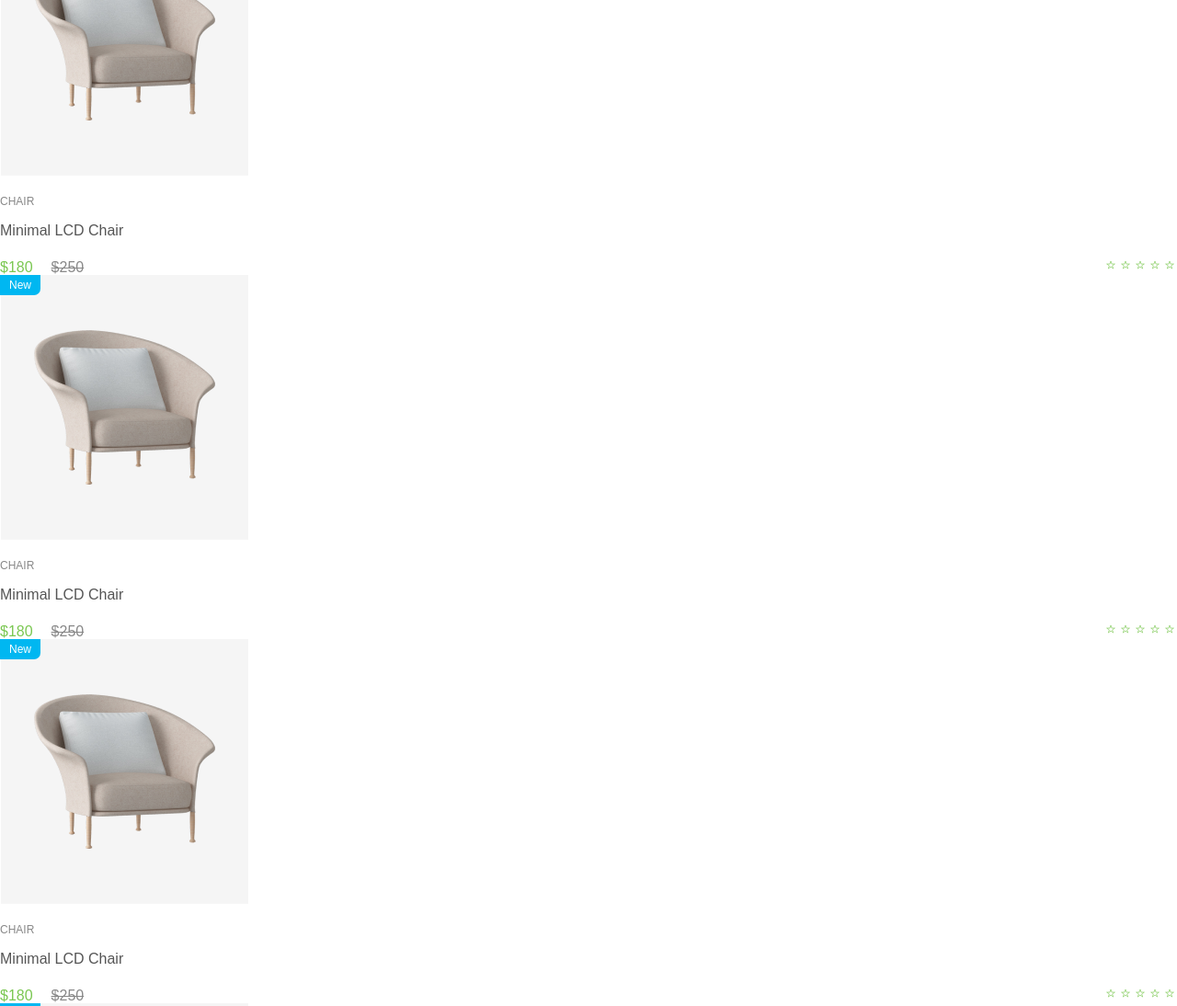
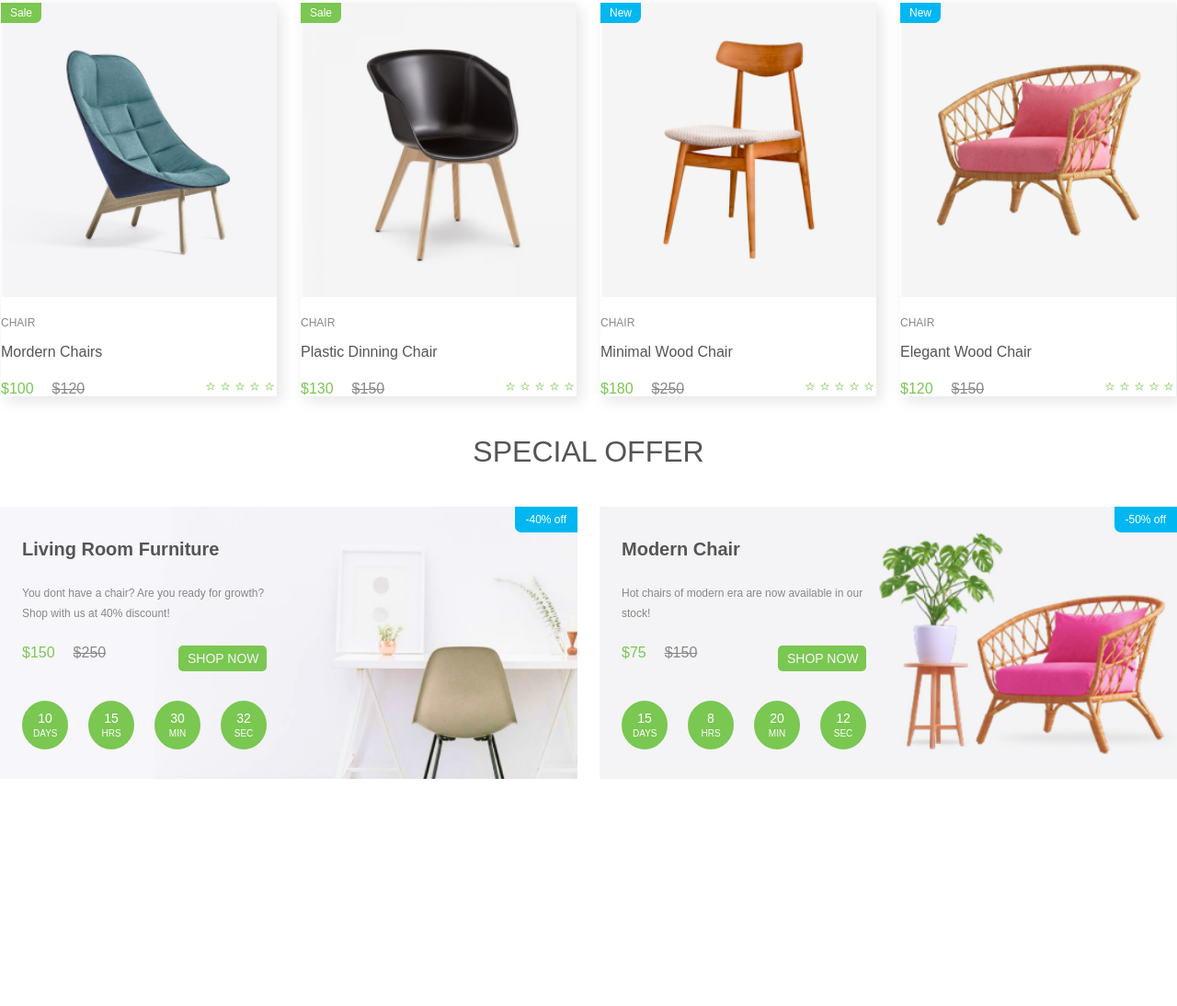
Before and after one commit to SsimbwaJoshua/Furniture-store, a plain HTML site: page index.html in a window 1280 px wide. Shown: the part 1903-2997 px from the top of the page at 92% size. After the commit the page ends 2750 px from the top, so only its background shows below. Drawn offline with nearby package versions, Linux system fonts and the light colour scheme.

Commit message:
Special offer done

```diff
--- a/index.html
+++ b/index.html
@@ -190,7 +190,7 @@
       </section>
       <section class="section">
         <div class="center section-5">
-          <p class="trending">TRENDING</p>
+          <p class="section-heading">TRENDING</p>
           <div class="trending-text">
             <p class="trendwords trending-text-1">Top Products</p>
             <p class="trendwords trending-text-2">New Arrivals</p>
@@ -203,7 +203,7 @@
                 src="landing img & icon/ch1.png"
                 alt=""
               />
-              <p class="img-grid-1-text-1">CHAIR</p>
+              <p class="img-grid-1-text-1 default">CHAIR</p>
               <p class="img-grid-1-text-2">Minimal LCD Chair</p>
               <div class="img-grid-1-text-3">
                 <div class="inner-box">
@@ -223,11 +223,126 @@
             <div class="chair-cart">
               <img
                 class="img-grid-pics"
-                src="landing img & icon/ch1.png"
+                src="landing img & icon/ch2.png"
                 alt=""
               />
-              <p class="img-grid-1-text-1">CHAIR</p>
-              <p class="img-grid-1-text-2">Minimal LCD Chair</p>
+              <p class="img-grid-1-text-1 default">CHAIR</p>
+              <p class="img-grid-1-text-2">Minimal Iconic Chair</p>
+              <div class="img-grid-1-text-3">
+                <div class="inner-box">
+                  <p class="inner-text-1">$120</p>
+                  <p class="inner-text-2">$150</p>
+                </div>
+                <div class="star-icon-box">
+                  <ion-icon class="stars-icons" name="star-outline"></ion-icon>
+                  <ion-icon class="stars-icons" name="star-outline"></ion-icon>
+                  <ion-icon class="stars-icons" name="star-outline"></ion-icon>
+                  <ion-icon class="stars-icons" name="star-outline"></ion-icon>
+                  <ion-icon class="stars-icons" name="star-outline"></ion-icon>
+                  <!-- <p class="stars-icons">stars</p> -->
+                </div>
+              </div>
+            </div>
+            <div class="chair-cart">
+              <img
+                class="img-grid-pics"
+                src="landing img & icon/ch3.png"
+                alt=""
+              />
+              <p class="img-grid-1-text-1 green-sale">CHAIR</p>
+              <p class="img-grid-1-text-2">Dinning Chairs</p>
+              <div class="img-grid-1-text-3">
+                <div class="inner-box">
+                  <p class="inner-text-1">$100</p>
+                  <p class="inner-text-2">$120</p>
+                </div>
+                <div class="star-icon-box">
+                  <ion-icon class="stars-icons" name="star-outline"></ion-icon>
+                  <ion-icon class="stars-icons" name="star-outline"></ion-icon>
+                  <ion-icon class="stars-icons" name="star-outline"></ion-icon>
+                  <ion-icon class="stars-icons" name="star-outline"></ion-icon>
+                  <ion-icon class="stars-icons" name="star-outline"></ion-icon>
+                  <!-- <p class="stars-icons">stars</p> -->
+                </div>
+              </div>
+            </div>
+            <div class="chair-cart">
+              <img
+                class="img-grid-pics"
+                src="landing img & icon/ch4.png"
+                alt=""
+              />
+              <p class="img-grid-1-text-1 green-sale">CHAIR</p>
+              <p class="img-grid-1-text-2">Buskobo Armchair</p>
+              <div class="img-grid-1-text-3">
+                <div class="inner-box">
+                  <p class="inner-text-1">$130</p>
+                  <p class="inner-text-2">$150</p>
+                </div>
+                <div class="star-icon-box">
+                  <ion-icon class="stars-icons" name="star-outline"></ion-icon>
+                  <ion-icon class="stars-icons" name="star-outline"></ion-icon>
+                  <ion-icon class="stars-icons" name="star-outline"></ion-icon>
+                  <ion-icon class="stars-icons" name="star-outline"></ion-icon>
+                  <ion-icon class="stars-icons" name="star-outline"></ion-icon>
+                  <!-- <p class="stars-icons">stars</p> -->
+                </div>
+              </div>
+            </div>
+            <div class="chair-cart">
+              <img
+                class="img-grid-pics"
+                src="landing img & icon/ch5.png"
+                alt=""
+              />
+              <p class="img-grid-1-text-1 green-sale">CHAIR</p>
+              <p class="img-grid-1-text-2">Mordern Chairs</p>
+              <div class="img-grid-1-text-3">
+                <div class="inner-box">
+                  <p class="inner-text-1">$100</p>
+                  <p class="inner-text-2">$120</p>
+                </div>
+                <div class="star-icon-box">
+                  <ion-icon class="stars-icons" name="star-outline"></ion-icon>
+                  <ion-icon class="stars-icons" name="star-outline"></ion-icon>
+                  <ion-icon class="stars-icons" name="star-outline"></ion-icon>
+                  <ion-icon class="stars-icons" name="star-outline"></ion-icon>
+                  <ion-icon class="stars-icons" name="star-outline"></ion-icon>
+                  <!-- <p class="stars-icons">stars</p> -->
+                </div>
+              </div>
+            </div>
+            <div class="chair-cart">
+              <img
+                class="img-grid-pics"
+                src="landing img & icon/ch6.png"
+                alt=""
+              />
+              <p class="img-grid-1-text-1 green-sale">CHAIR</p>
+              <p class="img-grid-1-text-2">Plastic Dinning Chair</p>
+              <div class="img-grid-1-text-3">
+                <div class="inner-box">
+                  <p class="inner-text-1">$130</p>
+                  <p class="inner-text-2">$150</p>
+                </div>
+                <div class="star-icon-box">
+                  <ion-icon class="stars-icons" name="star-outline"></ion-icon>
+                  <ion-icon class="stars-icons" name="star-outline"></ion-icon>
+                  <ion-icon class="stars-icons" name="star-outline"></ion-icon>
+                  <ion-icon class="stars-icons" name="star-outline"></ion-icon>
+                  <ion-icon class="stars-icons" name="star-outline"></ion-icon>
+                  <!-- <p class="stars-icons">stars</p> -->
+                </div>
+              </div>
+            </div>
+            <div class="chair-cart">
+              <img
+                class="img-grid-pics"
+                src="landing img & icon/ch7.png"
+                alt=""
+              />
+              <p class="img-grid-1-text-1 default">CHAIR</p>
+              <p class="img-grid-1-text-2">Minimal Wood Chair</p>
               <div class="img-grid-1-text-3">
                 <div class="inner-box">
                   <p class="inner-text-1">$180</p>
@@ -246,130 +361,15 @@
             <div class="chair-cart">
               <img
                 class="img-grid-pics"
-                src="landing img & icon/ch1.png"
+                src="landing img & icon/ch8.png"
                 alt=""
               />
-              <p class="img-grid-1-text-1">CHAIR</p>
-              <p class="img-grid-1-text-2">Minimal LCD Chair</p>
+              <p class="img-grid-1-text-1 default">CHAIR</p>
+              <p class="img-grid-1-text-2">Elegant Wood Chair</p>
               <div class="img-grid-1-text-3">
                 <div class="inner-box">
-                  <p class="inner-text-1">$180</p>
-                  <p class="inner-text-2">$250</p>
-                </div>
-                <div class="star-icon-box">
-                  <ion-icon class="stars-icons" name="star-outline"></ion-icon>
-                  <ion-icon class="stars-icons" name="star-outline"></ion-icon>
-                  <ion-icon class="stars-icons" name="star-outline"></ion-icon>
-                  <ion-icon class="stars-icons" name="star-outline"></ion-icon>
-                  <ion-icon class="stars-icons" name="star-outline"></ion-icon>
-                  <!-- <p class="stars-icons">stars</p> -->
-                </div>
-              </div>
-            </div>
-            <div class="chair-cart">
-              <img
-                class="img-grid-pics"
-                src="landing img & icon/ch1.png"
-                alt=""
-              />
-              <p class="img-grid-1-text-1">CHAIR</p>
-              <p class="img-grid-1-text-2">Minimal LCD Chair</p>
-              <div class="img-grid-1-text-3">
-                <div class="inner-box">
-                  <p class="inner-text-1">$180</p>
-                  <p class="inner-text-2">$250</p>
-                </div>
-                <div class="star-icon-box">
-                  <ion-icon class="stars-icons" name="star-outline"></ion-icon>
-                  <ion-icon class="stars-icons" name="star-outline"></ion-icon>
-                  <ion-icon class="stars-icons" name="star-outline"></ion-icon>
-                  <ion-icon class="stars-icons" name="star-outline"></ion-icon>
-                  <ion-icon class="stars-icons" name="star-outline"></ion-icon>
-                  <!-- <p class="stars-icons">stars</p> -->
-                </div>
-              </div>
-            </div>
-            <div class="chair-cart">
-              <img
-                class="img-grid-pics"
-                src="landing img & icon/ch1.png"
-                alt=""
-              />
-              <p class="img-grid-1-text-1">CHAIR</p>
-              <p class="img-grid-1-text-2">Minimal LCD Chair</p>
-              <div class="img-grid-1-text-3">
-                <div class="inner-box">
-                  <p class="inner-text-1">$180</p>
-                  <p class="inner-text-2">$250</p>
-                </div>
-                <div class="star-icon-box">
-                  <ion-icon class="stars-icons" name="star-outline"></ion-icon>
-                  <ion-icon class="stars-icons" name="star-outline"></ion-icon>
-                  <ion-icon class="stars-icons" name="star-outline"></ion-icon>
-                  <ion-icon class="stars-icons" name="star-outline"></ion-icon>
-                  <ion-icon class="stars-icons" name="star-outline"></ion-icon>
-                  <!-- <p class="stars-icons">stars</p> -->
-                </div>
-              </div>
-            </div>
-            <div class="chair-cart">
-              <img
-                class="img-grid-pics"
-                src="landing img & icon/ch1.png"
-                alt=""
-              />
-              <p class="img-grid-1-text-1">CHAIR</p>
-              <p class="img-grid-1-text-2">Minimal LCD Chair</p>
-              <div class="img-grid-1-text-3">
-                <div class="inner-box">
-                  <p class="inner-text-1">$180</p>
-                  <p class="inner-text-2">$250</p>
-                </div>
-                <div class="star-icon-box">
-                  <ion-icon class="stars-icons" name="star-outline"></ion-icon>
-                  <ion-icon class="stars-icons" name="star-outline"></ion-icon>
-                  <ion-icon class="stars-icons" name="star-outline"></ion-icon>
-                  <ion-icon class="stars-icons" name="star-outline"></ion-icon>
-                  <ion-icon class="stars-icons" name="star-outline"></ion-icon>
-                  <!-- <p class="stars-icons">stars</p> -->
-                </div>
-              </div>
-            </div>
-            <div class="chair-cart">
-              <img
-                class="img-grid-pics"
-                src="landing img & icon/ch1.png"
-                alt=""
-              />
-              <p class="img-grid-1-text-1">CHAIR</p>
-              <p class="img-grid-1-text-2">Minimal LCD Chair</p>
-              <div class="img-grid-1-text-3">
-                <div class="inner-box">
-                  <p class="inner-text-1">$180</p>
-                  <p class="inner-text-2">$250</p>
-                </div>
-                <div class="star-icon-box">
-                  <ion-icon class="stars-icons" name="star-outline"></ion-icon>
-                  <ion-icon class="stars-icons" name="star-outline"></ion-icon>
-                  <ion-icon class="stars-icons" name="star-outline"></ion-icon>
-                  <ion-icon class="stars-icons" name="star-outline"></ion-icon>
-                  <ion-icon class="stars-icons" name="star-outline"></ion-icon>
-                  <!-- <p class="stars-icons">stars</p> -->
-                </div>
-              </div>
-            </div>
-            <div class="chair-cart">
-              <img
-                class="img-grid-pics"
-                src="landing img & icon/ch1.png"
-                alt=""
-              />
-              <p class="img-grid-1-text-1">CHAIR</p>
-              <p class="img-grid-1-text-2">Minimal LCD Chair</p>
-              <div class="img-grid-1-text-3">
-                <div class="inner-box">
-                  <p class="inner-text-1">$180</p>
-                  <p class="inner-text-2">$250</p>
+                  <p class="inner-text-1">$120</p>
+                  <p class="inner-text-2">$150</p>
                 </div>
                 <div class="star-icon-box">
                   <ion-icon class="stars-icons" name="star-outline"></ion-icon>
@@ -382,6 +382,83 @@
               </div>
             </div>
           </div>
+          <div class="changing-dots"></div>
+        </div>
+      </section>
+      <section class="section">
+        <div class="center section-6">
+          <p class="section-heading">SPECIAL OFFER</p>
+          <div class="the-offers">
+            <div class="offering-1 offer-1">
+              <div class="divider-1">
+                <p class="offer-text-1">Living Room Furniture</p>
+                <p class="offer-text-2">
+                  You dont have a chair? Are you ready for growth? Shop with us
+                  at 40% discount!
+                </p>
+                <div class="offer-text-3 inner-text-boxing">
+                  <div class="inner-box">
+                    <p class="inner-text-1">$150</p>
+                    <p class="inner-text-2">$250</p>
+                  </div>
+                  <a class="link--btn btn--var" href="#">SHOP NOW</a>
+                </div>
+                <div class="time--1 time">
+                  <div class="time-branches">
+                    <p class="time-1">10</p>
+                    <p class="time-2">DAYS</p>
+                  </div>
+                  <div class="time-branches">
+                    <p class="time-1">15</p>
+                    <p class="time-2">HRS</p>
+                  </div>
+                  <div class="time-branches">
+                    <p class="time-1">30</p>
+                    <p class="time-2">MIN</p>
+                  </div>
+                  <div class="time-branches">
+                    <p class="time-1">32</p>
+                    <p class="time-2">SEC</p>
+                  </div>
+                </div>
+              </div>
+              <div class="divider-2"></div>
+            </div>
+            <div class="offering-1 offer-2">
+              <div class="divider-1">
+                <p class="offer-text-1">Modern Chair</p>
+                <p class="offer-text-2">
+                  Hot chairs of modern era are now available in our stock!
+                </p>
+                <div class="offer-text-3 inner-text-boxing">
+                  <div class="inner-box">
+                    <p class="inner-text-1">$75</p>
+                    <p class="inner-text-2">$150</p>
+                  </div>
+                  <a class="link--btn btn--var" href="#">SHOP NOW</a>
+                </div>
+                <div class="time--2 time">
+                  <div class="time-branches">
+                    <p class="time-1">15</p>
+                    <p class="time-2">DAYS</p>
+                  </div>
+                  <div class="time-branches">
+                    <p class="time-1">8</p>
+                    <p class="time-2">HRS</p>
+                  </div>
+                  <div class="time-branches">
+                    <p class="time-1">20</p>
+                    <p class="time-2">MIN</p>
+                  </div>
+                  <div class="time-branches">
+                    <p class="time-1">12</p>
+                    <p class="time-2">SEC</p>
+                  </div>
+                </div>
+              </div>
+              <div class="divider-2"></div>
+            </div>
+          </div>
         </div>
       </section>
     </main>
--- a/style.css
+++ b/style.css
@@ -38,9 +38,14 @@ html {
 .section {
   margin-top: 2rem;
 }
+.section-heading {
+  font-size: 3.2rem;
+  text-align: center;
+}
 .light-text {
   color: var(--faded-text);
 }
+
 /* header and landing page */
 /* header and landing page */
 /* header and landing page */
@@ -296,10 +301,7 @@ html {
 }
 
 /* ////////////////////////section 5//////////////////////////////*/
-.trending {
-  font-size: 3.2rem;
-  text-align: center;
-}
+
 .trending-text {
   margin-top: 4.4rem;
   display: flex;
@@ -316,10 +318,18 @@ html {
 }
 
 /* ////////////////////////section 5- grid layout//////////////////////////////*/
+.img-grid-1 {
+  display: grid;
+  grid-template-columns: repeat(4, 1fr);
+  gap: 2.4rem;
+  margin: 4.4rem 0;
+}
 .chair-cart {
+  box-shadow: 5px 5px 15px rgba(0, 0, 0, 0.1);
   position: relative;
+  justify-self: center;
 }
-.chair-cart::before {
+.default::before {
   content: "New";
   background-color: #00b7f1;
   font-size: 1.2rem;
@@ -330,6 +340,20 @@ html {
   top: 0;
   left: 0;
 }
+.green-sale::before {
+  content: "Sale";
+  background-color: var(--primary-color);
+  font-size: 1.2rem;
+  padding: 0.5rem 1rem;
+  border-bottom-right-radius: 7px;
+  color: white;
+  position: absolute;
+  top: 0;
+  left: 0;
+}
+.img-grid-pics {
+  width: 30rem;
+}
 .img-grid-1-text-1 {
   margin-top: 2rem;
   font-size: 1.2rem;
@@ -339,7 +363,8 @@ html {
   margin-top: 1.8rem;
   font-size: 1.6rem;
 }
-.img-grid-1-text-3 {
+.img-grid-1-text-3,
+.inner-text-boxing {
   margin-top: 2.4rem;
   font-size: 1.6rem;
   display: flex;
@@ -363,3 +388,100 @@ html {
   color: var(--primary-color);
   height: 1rem;
 }
+
+/* ////////////////////////section 6//////////////////////////////*/
+.the-offers {
+  margin-top: 4.4rem;
+  display: grid;
+  grid-template-columns: 1fr 1fr;
+  gap: 2.4rem;
+}
+.offering-1 {
+  position: relative;
+}
+.time--1::before {
+  content: "-40% off";
+  background-color: #00b7f1;
+  padding: 0.8rem 1.2rem;
+  border-bottom-left-radius: 7px;
+  color: white;
+  font-size: 1.2rem;
+
+  position: absolute;
+  top: 0;
+  right: 0;
+}
+.offering-2 {
+  position: relative;
+}
+.time--2::before {
+  content: "-50% off";
+  background-color: #00b7f1;
+  padding: 0.8rem 1.2rem;
+  border-bottom-left-radius: 7px;
+  color: white;
+  font-size: 1.2rem;
+
+  position: absolute;
+  top: 0;
+  right: 0;
+}
+
+.offer-1,
+.offer-2 {
+  background-color: #00b7f1;
+
+  display: grid;
+  grid-template-columns: repeat(2, 1fr);
+}
+.offer-1 {
+  background-image: url("landing img & icon/offer 1.png");
+  background-size: cover;
+}
+.offer-2 {
+  background-image: url("landing img & icon/offer 2.png");
+  background-size: cover;
+}
+.divider-1 {
+  padding: 3.2rem 2.4rem;
+}
+.offer-text-1 {
+  font-size: 2rem;
+  font-weight: 600;
+  line-height: 1.4;
+  margin-bottom: 2.4rem;
+}
+.offer-text-2 {
+  font-size: 1.2rem;
+  line-height: 1.8;
+  color: var(--faded-text);
+}
+
+.btn--var {
+  font-size: 1.4rem;
+  white-space: nowrap;
+  padding: 0.7rem 1rem;
+}
+
+.time {
+  margin-top: 3.2rem;
+  display: flex;
+  justify-content: space-between;
+}
+.time-branches {
+  color: white;
+
+  background-color: var(--primary-color);
+  padding: 1.2rem;
+  width: 5rem;
+  border-radius: 50%;
+}
+.time-1 {
+  font-size: 1.4rem;
+  margin-bottom: 0.5rem;
+  text-align: center;
+}
+.time-2 {
+  font-size: 1rem;
+  text-align: center;
+}
```
Also changed, not shown: landing img & icon/offer 1.png (added), landing img & icon/offer 2.png (added).
